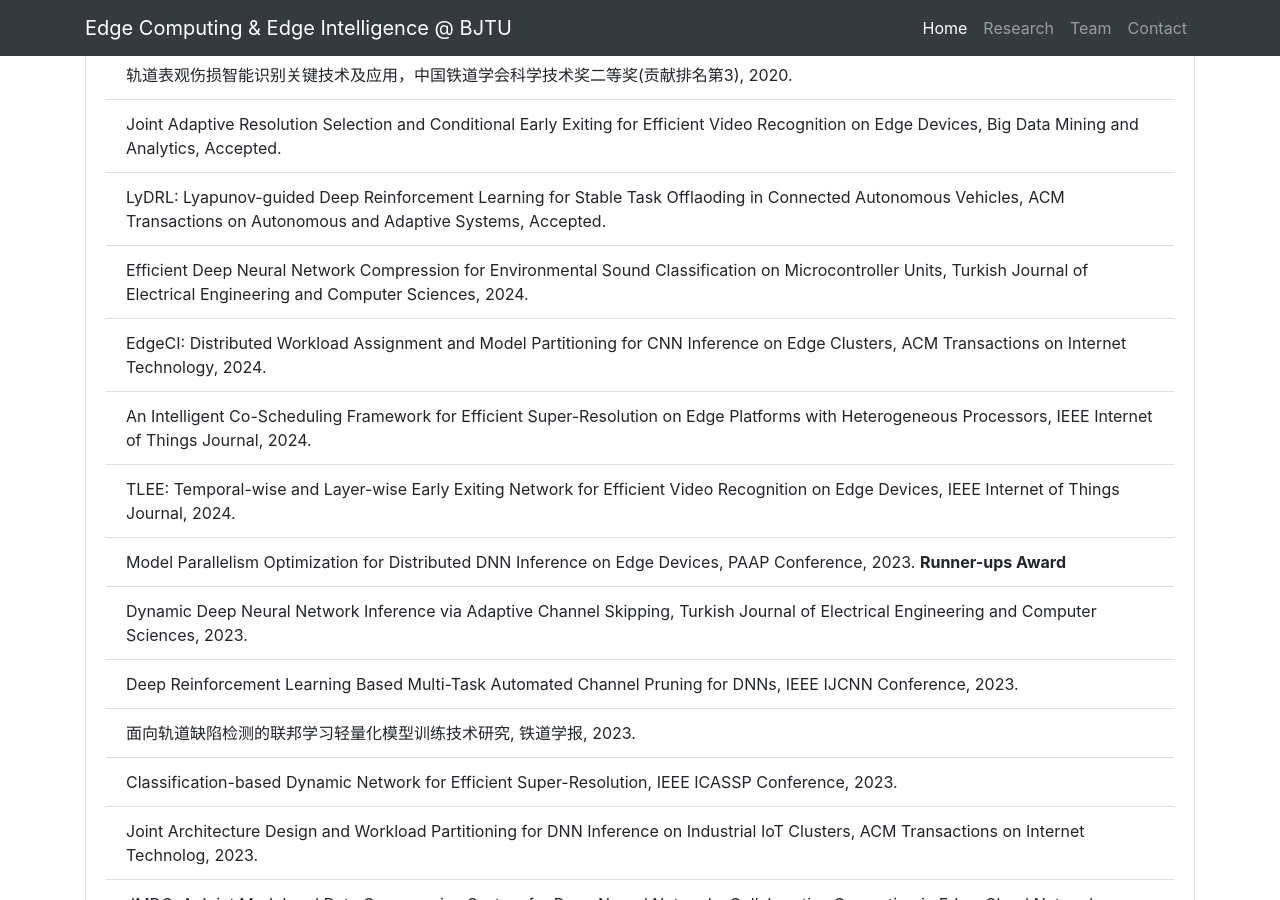
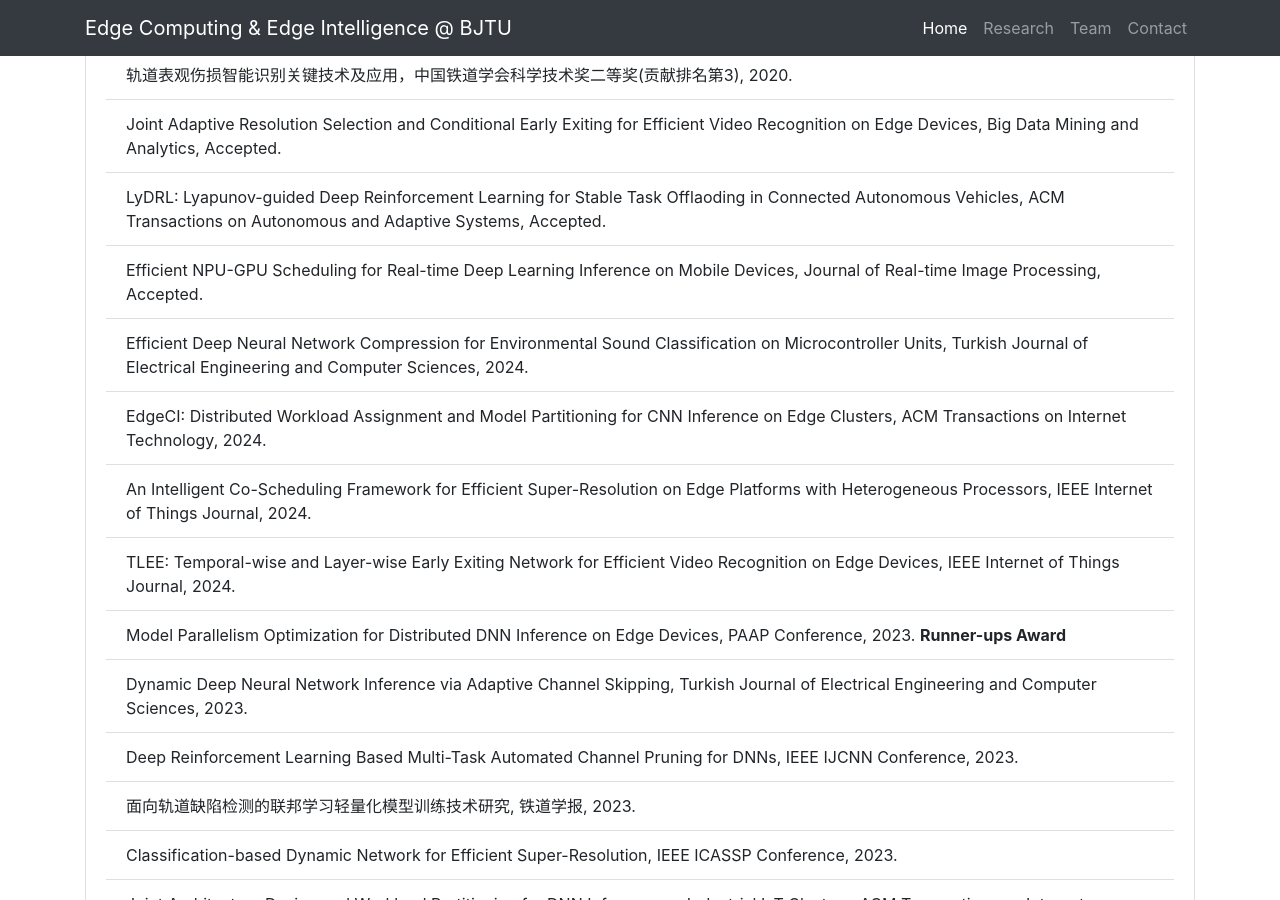
Before and after one commit to fangvv/Homepage, a Jekyll site: the page Edgecomp/index.html, which Jekyll copies as it is, in a window 1280 px wide and 900 px high, scrolled down 6038 px. Built offline with Jekyll 4.4.1, drawn with Linux system fonts in a browser that asks for light colours; comment, search, counter and statistics services are not loaded.

Commit message:
update pub

```diff
--- a/Edgecomp/index.html
+++ b/Edgecomp/index.html
@@ -165,6 +165,7 @@
       <li class="list-group-item">轨道表观伤损智能识别关键技术及应用，中国铁道学会科学技术奖二等奖(贡献排名第3), 2020.</li>
       <li class="list-group-item">Joint Adaptive Resolution Selection and Conditional Early Exiting for Efficient Video Recognition on Edge Devices, Big Data Mining and Analytics, Accepted.</li>
       <li class="list-group-item">LyDRL: Lyapunov-guided Deep Reinforcement Learning for Stable Task Offlaoding in Connected Autonomous Vehicles, ACM Transactions on Autonomous and Adaptive Systems, Accepted.</li>
+      <li class="list-group-item">Efficient NPU-GPU Scheduling for Real-time Deep Learning Inference on Mobile Devices, Journal of Real-time Image Processing, Accepted.</li>
       <li class="list-group-item">Efficient Deep Neural Network Compression for Environmental Sound Classification on Microcontroller Units, Turkish Journal of Electrical Engineering and Computer Sciences, 2024.</li>
       <li class="list-group-item">EdgeCI: Distributed Workload Assignment and Model Partitioning for CNN Inference on Edge Clusters, ACM Transactions on Internet Technology, 2024.</li>
       <li class="list-group-item">An Intelligent Co-Scheduling Framework for Efficient Super-Resolution on Edge Platforms with Heterogeneous Processors, IEEE Internet of Things Journal, 2024.</li>
```
